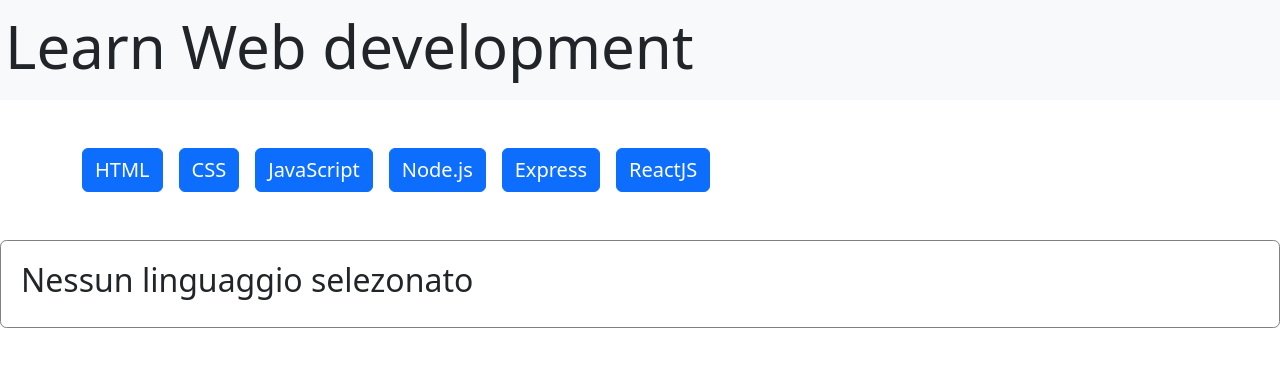
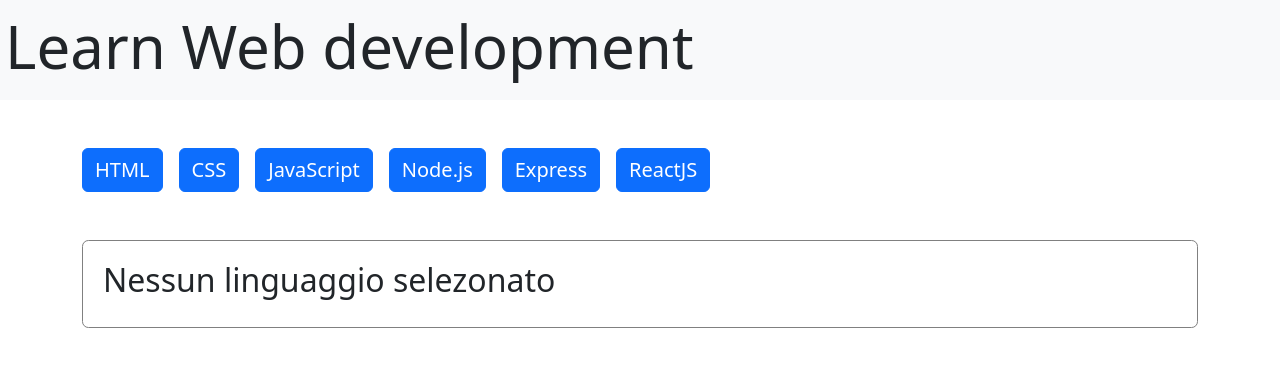
Before and after one commit to micheleferri01/react-use-state, a React (Vite) app: page / in a window 1280 px wide. Shown: the top 366 px of the page. Built offline with nearby package versions, Linux system fonts and the light colour scheme.

Commit message:
aggiornata struttura della Card

```diff
--- a/src/assets/components/Card.jsx
+++ b/src/assets/components/Card.jsx
@@ -1,13 +1,12 @@
-export default function Card ({selectedCard,languagesList,}) {
+export default function Card({ selectedCard, languagesList, }) {
   const handleCardContent = (selectedId, array) => {
-        const currentLanguage = array.find((language) => (language.id === selectedId ));
-        console.log(currentLanguage);
-        const cardContent = currentLanguage? (
+    const currentLanguage = array.find((language) => (language.id === selectedId));
+    const cardContent = currentLanguage ? (
       <>
         <h2 className='fs-3'>{currentLanguage.title}</h2>
         <p>{currentLanguage.description}</p>
       </>
-        ):(
+    ) : (
       <>
         <h2>Nessun linguaggio selezonato</h2>
       </>
@@ -15,11 +14,15 @@
 
     return cardContent
   }
-    return (<>
+  return (
+    <>
+      <div className="container my-5">
         <div className='my-card'>
           {
             handleCardContent(selectedCard, languagesList)
           }
         </div>
-    </>)
+      </div>
+    </>
+  )
 }
```
Lines whose indentation alone changed are shown as unchanged.
